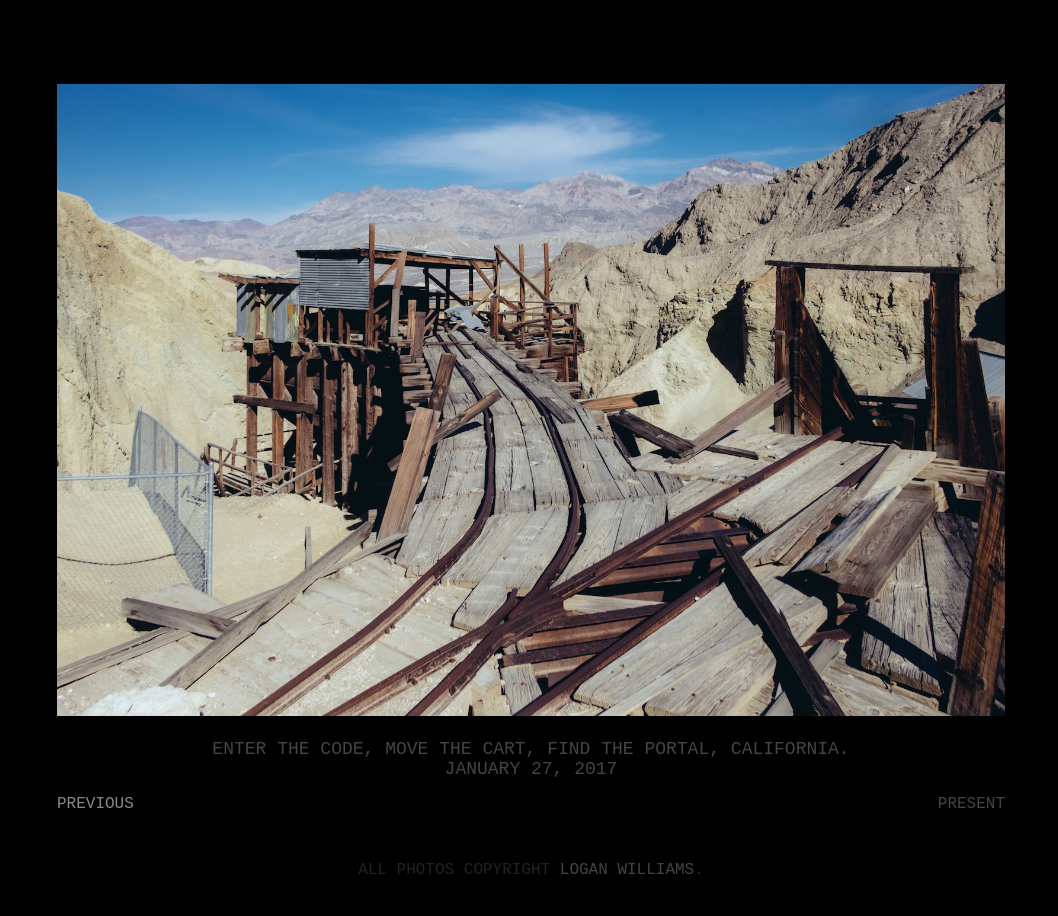
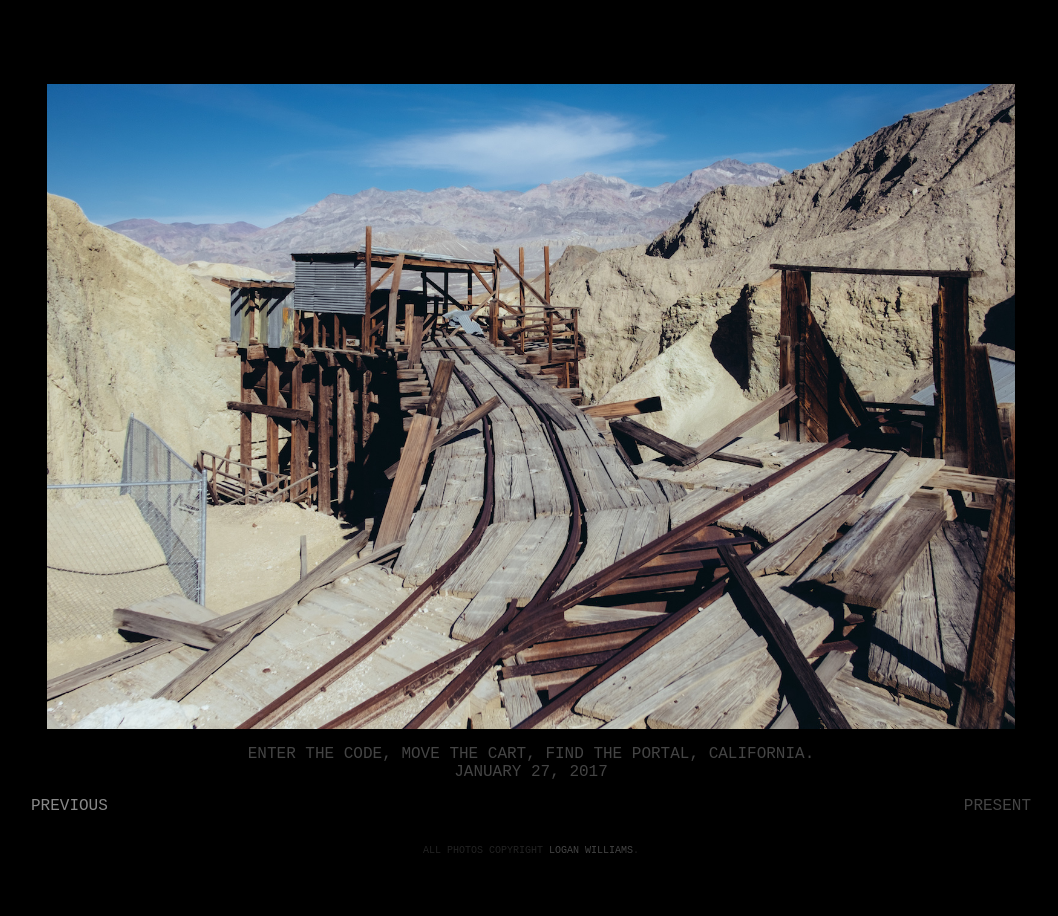
Before and after one commit to enclaves/enclaves.github.io, a Jekyll site: the page built from index.html, in a window 1280 px wide. Shown: the whole page, without its empty margins (109-1167 px from the left). Built offline with Jekyll 4.4.1, drawn with Linux system fonts in a browser that asks for light colours.

Commit message:
fixed stylesheet for wide short windows

```diff
--- a/css/main.css
+++ b/css/main.css
@@ -16,19 +16,23 @@ body {
 .image {
 	margin-top: -1em;
 	height: 85%;
-    width: 75%;
+    width: 90%;
     max-width: 1000px;
     object-fit: contain;
 }
 
+.image p {
+	height: calc(100% - 120px);
+}
+
 .image img {
-    height: calc(100% - 120px);
+    height: 100%;
     width: 100%;
     object-fit: contain;
 }
 
 .caption {
-	font-size: 18px;
+	font-size: 16px;
 	margin-top: 1em;
 	text-align: center;
 }
@@ -37,6 +41,7 @@ body {
 	display: flex;
 	justify-content: space-between;
 	margin-top: 1em;
+	font-size: 16px;
 }
 
 a {
@@ -50,7 +55,7 @@ a:hover {
 }
 
 .copyright {
-	size: 12px;
+	font-size: 10px;
 	color: #222;
 	text-align: center;
 	margin-top: 3em;
```
Also changed, not shown: _posts/2017-1-16-coalinga.markdown (line endings or trailing spaces).
